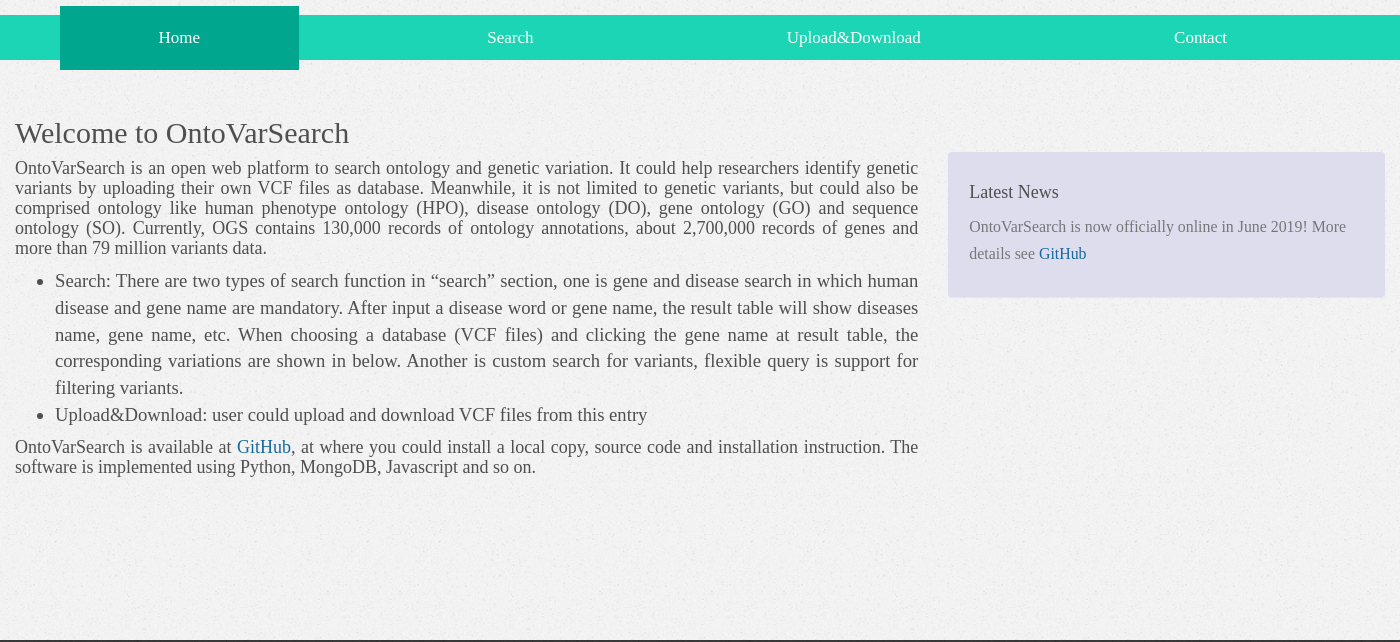
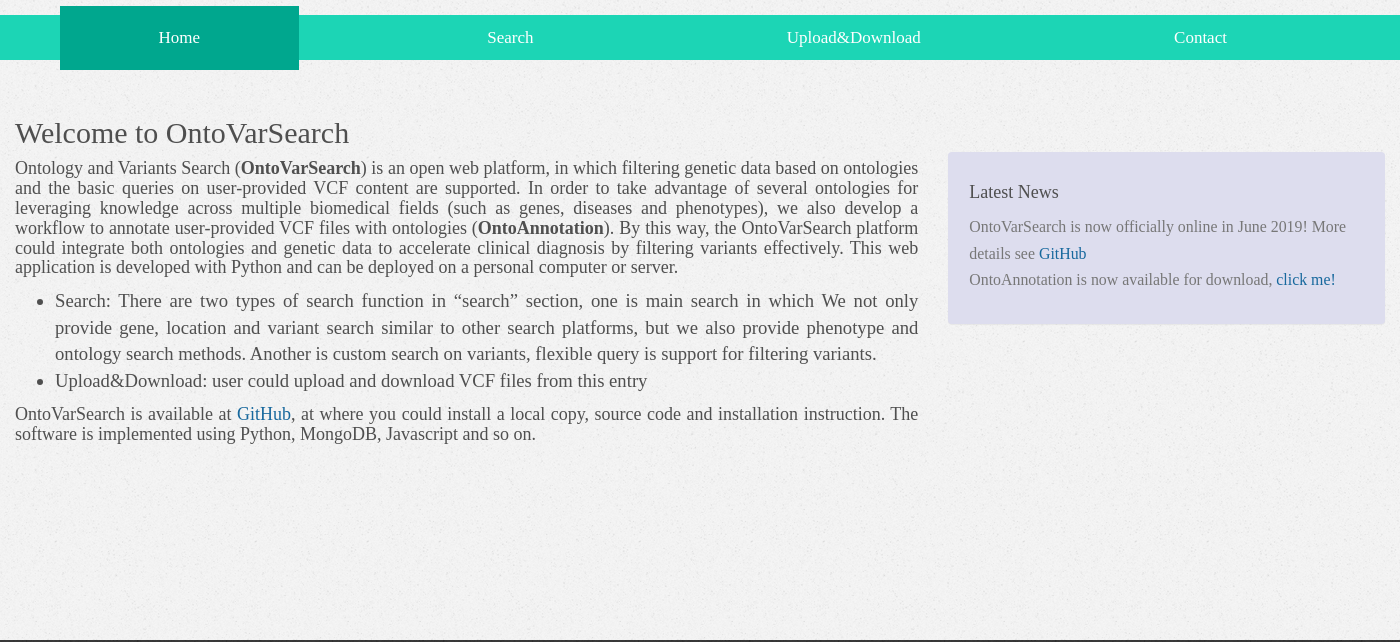
Before and after one commit to lyotvincent/OntoVarSearch, a Django app: page /index in a window 1400 px wide. Shown: the part 120-762 px from the top of the page. Run offline with Django 3.2, Linux system fonts and the light colour scheme; some libraries are stand-ins or nearby versions.

Commit message:
1. modify index ui

```diff
--- a/templates/index.html
+++ b/templates/index.html
@@ -70,14 +70,23 @@
                     {#            <h4>A web server for ontology-variants integrated analysis</h4>#}
                     {#            <br/>#}
                     <h4 style="text-align:justify;" class="normallinehight">
-                        OntoVarSearch is an open web platform to search ontology and genetic variation. It could help
-                        researchers identify genetic variants by uploading their own VCF files as database. Meanwhile,
-                        it is not limited to genetic variants, but could also be comprised ontology like human
-                        phenotype ontology (HPO), disease ontology (DO), gene ontology (GO) and sequence ontology (SO).
-                        Currently, OGS contains 130,000 records of ontology annotations, about 2,700,000
-                        records
-                        of genes and more than 79 million variants data.
+                        Ontology and Variants Search (<b>OntoVarSearch</b>) is an open web platform, in which filtering genetic data based on ontologies and
+                        the basic queries on user-provided VCF content are supported. In order to take advantage of several ontologies for leveraging
+                        knowledge across multiple biomedical fields (such as genes, diseases and phenotypes), we also develop a workflow to annotate
+                        user-provided VCF files with ontologies (<b>OntoAnnotation</b>). By this way, the OntoVarSearch platform could integrate both ontologies and genetic
+                        data to accelerate clinical diagnosis by filtering variants effectively. This web application is developed with Python and
+                        can be deployed on a personal computer or server.
                     </h4>
+
+{#                    <h4 style="text-align:justify;" class="normallinehight">#}
+{#                        OntoVarSearch is an open web platform to search ontology and genetic variation. It could help#}
+{#                        researchers identify genetic variants by uploading their own VCF files as database. Meanwhile,#}
+{#                        it is not limited to genetic variants, but could also be comprised ontology like human#}
+{#                        phenotype ontology (HPO), disease ontology (DO), gene ontology (GO) and sequence ontology (SO).#}
+{#                        Currently, OGS contains 130,000 records of ontology annotations, about 2,700,000#}
+{#                        records#}
+{#                        of genes and more than 79 million variants data.#}
+{#                    </h4>#}
                     {#            <br/>#}
                     <ul>
 {#                        <li>Upload: OGS accepts uncompressed or gzip-compatible compressed (*.gz) VCF files at#}
@@ -87,13 +96,9 @@
 {#                            downloading at this section#}
 {#                        </li>#}
                         <li style="text-align:justify;" class="normallinehight">
-                            Search: There are two types of search function in “search” section,
-                            one is gene and disease search in which human disease and gene name are mandatory.
-                            After input a disease word or gene name, the result table will show diseases name, gene
-                            name, etc.
-                            When choosing a database (VCF files) and clicking the gene name at result table,
-                            the corresponding variations are shown in below. Another is custom search for variants,
-                            flexible query is support for filtering variants.
+                            Search: There are two types of search function in “search” section, one is main search in which We not only provide gene,
+                            location and variant search similar to other search platforms, but we also provide phenotype and ontology search methods.
+                            Another is custom search on variants, flexible query is support for filtering variants.
 
                         </li>
                         <li style="text-align:justify;" class="normallinehight">
@@ -116,7 +121,9 @@
                             <li><span class="small text-muted">OntoVarSearch is now officially online in June 2019! More details see
                                 <a class="news_a" href="https://github.com/lyotvincent/GeneMiner"> GitHub </a></span>
                             </li>
-
+                            <li><span class="small text-muted">OntoAnnotation is now available for download,
+                                <a class="news_a" href="/download/dodownloadOntoAnnotation/"> click me! </a></span>
+                            </li>
                         </ul>
                     </div>
                 </aside>
```
